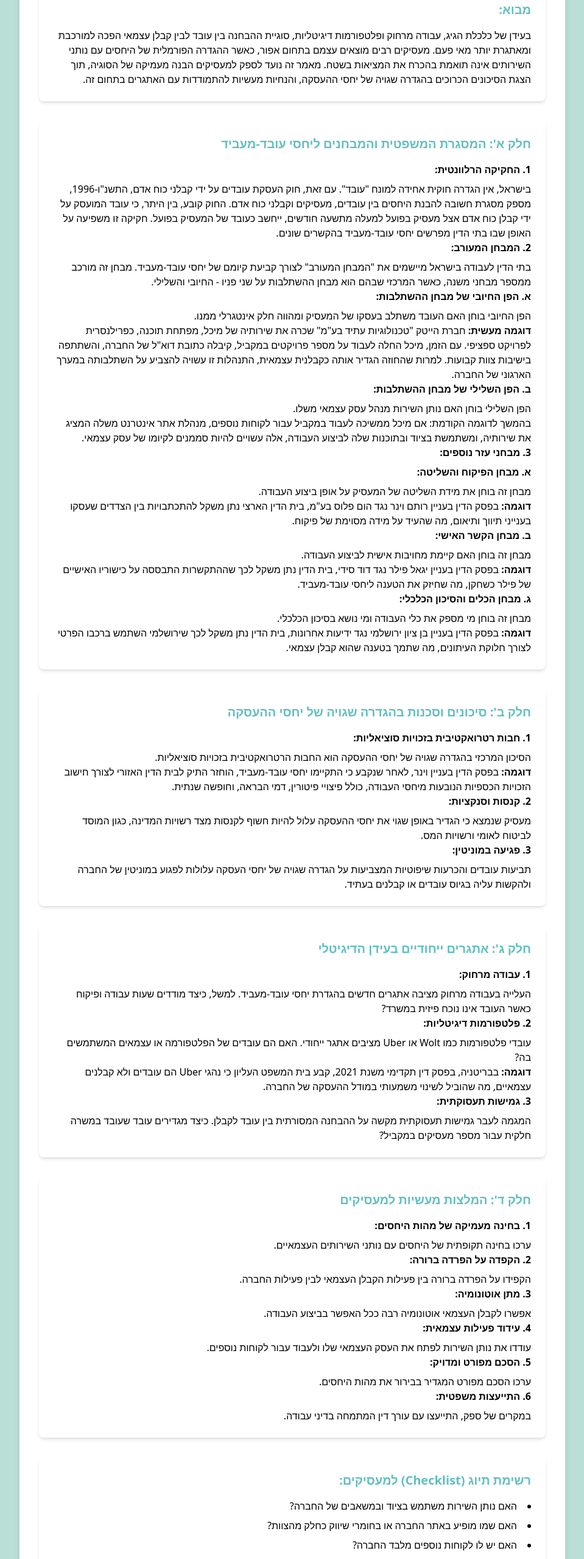
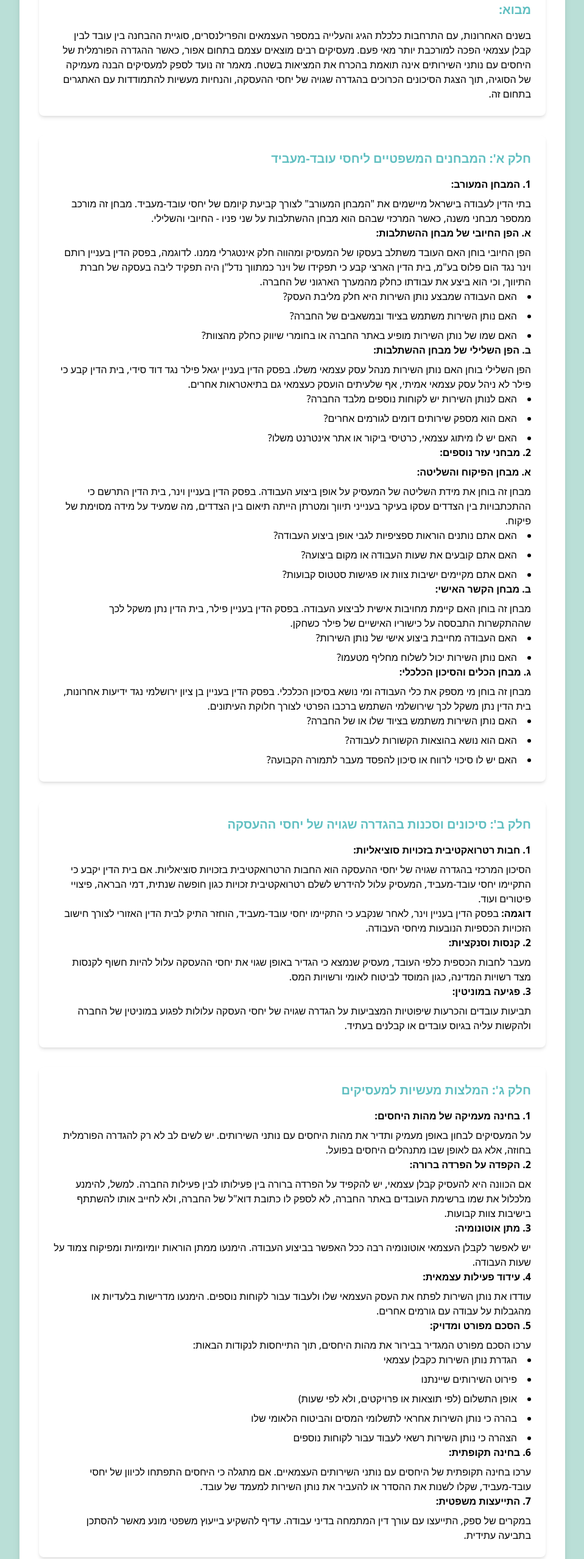
Before and after one commit to Zevik/Atsmai, a Next.js app: page /worker-employer-relations in a window 1280 px wide. Shown: the part 234-2791 px from the top of the page at 61% size, without its empty margins (160-1119 px from the left). Built offline with nearby package versions, Linux system fonts and the light colour scheme.

Commit message:
Replace worker-employer-relations content with new article

```diff
--- a/pages/worker-employer-relations/index.js
+++ b/pages/worker-employer-relations/index.js
@@ -1,114 +1,146 @@
-
 import React from 'react';
 
 const WorkerEmployerRelations = () => {
   return (
     <div className="min-h-screen bg-secondary/20 overflow-x-hidden p-4">
       <div className="w-full max-w-4xl mx-auto bg-white p-4 md:p-8 rounded-lg shadow-lg overflow-hidden">
-        <h1 className="text-3xl font-bold mb-8 text-primary text-center mt-8">יחסי עובד-מעביד בעידן הדיגיטלי - מדריך מקיף למעסיקים</h1>
+        <h1 className="text-3xl font-bold mb-8 text-primary text-center mt-8">מאמר: יחסי עובד-מעביד בעידן הפרילנסרים - מדריך למעסיקים</h1>
+
+        {/* מבוא */}
         <section className="mb-8">
           <h2 className="text-xl font-semibold mb-4 text-primary">מבוא:</h2>
-          <p>בעידן של כלכלת הגיג, עבודה מרחוק ופלטפורמות דיגיטליות, סוגיית ההבחנה בין עובד לבין קבלן עצמאי הפכה למורכבת ומאתגרת יותר מאי פעם. מעסיקים רבים מוצאים עצמם בתחום אפור, כאשר ההגדרה הפורמלית של היחסים עם נותני השירותים אינה תואמת בהכרח את המציאות בשטח. מאמר זה נועד לספק למעסיקים הבנה מעמיקה של הסוגיה, תוך הצגת הסיכונים הכרוכים בהגדרה שגויה של יחסי ההעסקה, והנחיות מעשיות להתמודדות עם האתגרים בתחום זה.</p>
+          <p>בשנים האחרונות, עם התרחבות כלכלת הגיג והעלייה במספר העצמאים והפרילנסרים, סוגיית ההבחנה בין עובד לבין קבלן עצמאי הפכה למורכבת יותר מאי פעם. מעסיקים רבים מוצאים עצמם בתחום אפור, כאשר ההגדרה הפורמלית של היחסים עם נותני השירותים אינה תואמת בהכרח את המציאות בשטח. מאמר זה נועד לספק למעסיקים הבנה מעמיקה של הסוגיה, תוך הצגת הסיכונים הכרוכים בהגדרה שגויה של יחסי ההעסקה, והנחיות מעשיות להתמודדות עם האתגרים בתחום זה.</p>
         </section>
+
+        {/* חלק א': המבחנים המשפטיים ליחסי עובד-מעביד */}
         <section className="mb-8">
-          <h2 className="text-xl font-semibold mb-4 text-primary">חלק א': המסגרת המשפטית והמבחנים ליחסי עובד-מעביד</h2>
-          <h3 className="font-semibold mb-2">1. החקיקה הרלוונטית:</h3>
-          <p>בישראל, אין הגדרה חוקית אחידה למונח "עובד". עם זאת, חוק העסקת עובדים על ידי קבלני כוח אדם, התשנ"ו-1996, מספק מסגרת חשובה להבנת היחסים בין עובדים, מעסיקים וקבלני כוח אדם. החוק קובע, בין היתר, כי עובד המועסק על ידי קבלן כוח אדם אצל מעסיק בפועל למעלה מתשעה חודשים, ייחשב כעובד של המעסיק בפועל. חקיקה זו משפיעה על האופן שבו בתי הדין מפרשים יחסי עובד-מעביד בהקשרים שונים.</p>
+          <h2 className="text-xl font-semibold mb-4 text-primary">חלק א': המבחנים המשפטיים ליחסי עובד-מעביד</h2>
 
-          <h3 className="font-semibold mb-2">2. המבחן המעורב:</h3>
+          {/* 1. המבחן המעורב */}
+          <h3 className="font-semibold mb-2">1. המבחן המעורב:</h3>
           <p>בתי הדין לעבודה בישראל מיישמים את "המבחן המעורב" לצורך קביעת קיומם של יחסי עובד-מעביד. מבחן זה מורכב ממספר מבחני משנה, כאשר המרכזי שבהם הוא מבחן ההשתלבות על שני פניו - החיובי והשלילי.</p>
 
+          {/* א. הפן החיובי של מבחן ההשתלבות */}
           <h4 className="font-semibold mb-2">א. הפן החיובי של מבחן ההשתלבות:</h4>
-          <p>הפן החיובי בוחן האם העובד משתלב בעסקו של המעסיק ומהווה חלק אינטגרלי ממנו.</p>
-          <p><strong>דוגמה מעשית:</strong> חברת הייטק "טכנולוגיות עתיד בע"מ" שכרה את שירותיה של מיכל, מפתחת תוכנה, כפרילנסרית לפרויקט ספציפי. עם הזמן, מיכל החלה לעבוד על מספר פרויקטים במקביל, קיבלה כתובת דוא"ל של החברה, והשתתפה בישיבות צוות קבועות. למרות שהחוזה הגדיר אותה כקבלנית עצמאית, התנהלות זו עשויה להצביע על השתלבותה במערך הארגוני של החברה.</p>
+          <p>הפן החיובי בוחן האם העובד משתלב בעסקו של המעסיק ומהווה חלק אינטגרלי ממנו. לדוגמה, בפסק הדין בעניין רותם וינר נגד הום פלוס בע"מ, בית הדין הארצי קבע כי תפקידו של וינר כמתווך נדל"ן היה תפקיד ליבה בעסקה של חברת התיווך, וכי הוא ביצע את עבודתו כחלק מהמערך הארגוני של החברה.</p>
 
+          {/* נקודות שמעסיקים צריכים לשים לב אליהן */}
+          <ul className="list-disc list-inside ml-4 space-y-2">
+            <li>האם העבודה שמבצע נותן השירות היא חלק מליבת העסק?</li>
+            <li>האם נותן השירות משתמש בציוד ובמשאבים של החברה?</li>
+            <li>האם שמו של נותן השירות מופיע באתר החברה או בחומרי שיווק כחלק מהצוות?</li>
+          </ul>
+
+          {/* ב. הפן השלילי של מבחן ההשתלבות */}
           <h4 className="font-semibold mb-2">ב. הפן השלילי של מבחן ההשתלבות:</h4>
-          <p>הפן השלילי בוחן האם נותן השירות מנהל עסק עצמאי משלו.</p>
-          <p>בהמשך לדוגמה הקודמת: אם מיכל ממשיכה לעבוד במקביל עבור לקוחות נוספים, מנהלת אתר אינטרנט משלה המציג את שירותיה, ומשתמשת בציוד ובתוכנות שלה לביצוע העבודה, אלה עשויים להיות סממנים לקיומו של עסק עצמאי.</p>
+          <p>הפן השלילי בוחן האם נותן השירות מנהל עסק עצמאי משלו. בפסק הדין בעניין יגאל פילר נגד דוד סידי, בית הדין קבע כי פילר לא ניהל עסק עצמאי אמיתי, אף שלעיתים הועסק כעצמאי גם בתיאטראות אחרים.</p>
 
-          <h3 className="font-semibold mb-2">3. מבחני עזר נוספים:</h3>
+          {/* נקודות שמעסיקים צריכים לשים לב אליהן */}
+          <ul className="list-disc list-inside ml-4 space-y-2">
+            <li>האם לנותן השירות יש לקוחות נוספים מלבד החברה?</li>
+            <li>האם הוא מספק שירותים דומים לגורמים אחרים?</li>
+            <li>האם יש לו מיתוג עצמאי, כרטיסי ביקור או אתר אינטרנט משלו?</li>
+          </ul>
 
+          {/* 2. מבחני עזר נוספים */}
+          <h3 className="font-semibold mb-2">2. מבחני עזר נוספים:</h3>
+
+          {/* א. מבחן הפיקוח והשליטה */}
           <h4 className="font-semibold mb-2">א. מבחן הפיקוח והשליטה:</h4>
-          <p>מבחן זה בוחן את מידת השליטה של המעסיק על אופן ביצוע העבודה.</p>
-          <p><strong>דוגמה:</strong> בפסק הדין בעניין רותם וינר נגד הום פלוס בע"מ, בית הדין הארצי נתן משקל להתכתבויות בין הצדדים שעסקו בענייני תיווך ותיאום, מה שהעיד על מידה מסוימת של פיקוח.</p>
+          <p>מבחן זה בוחן את מידת השליטה של המעסיק על אופן ביצוע העבודה. בפסק הדין בעניין וינר, בית הדין התרשם כי ההתכתבויות בין הצדדים עסקו בעיקר בענייני תיווך ומטרתן הייתה תיאום בין הצדדים, מה שמעיד על מידה מסוימת של פיקוח.</p>
 
+          {/* נקודות למעסיקים */}
+          <ul className="list-disc list-inside ml-4 space-y-2">
+            <li>האם אתם נותנים הוראות ספציפיות לגבי אופן ביצוע העבודה?</li>
+            <li>האם אתם קובעים את שעות העבודה או מקום ביצועה?</li>
+            <li>האם אתם מקיימים ישיבות צוות או פגישות סטטוס קבועות?</li>
+          </ul>
+
+          {/* ב. מבחן הקשר האישי */}
           <h4 className="font-semibold mb-2">ב. מבחן הקשר האישי:</h4>
-          <p>מבחן זה בוחן האם קיימת מחויבות אישית לביצוע העבודה.</p>
-          <p><strong>דוגמה:</strong> בפסק הדין בעניין יגאל פילר נגד דוד סידי, בית הדין נתן משקל לכך שההתקשרות התבססה על כישוריו האישיים של פילר כשחקן, מה שחיזק את הטענה ליחסי עובד-מעביד.</p>
+          <p>מבחן זה בוחן האם קיימת מחויבות אישית לביצוע העבודה. בפסק הדין בעניין פילר, בית הדין נתן משקל לכך שההתקשרות התבססה על כישוריו האישיים של פילר כשחקן.</p>
 
+          {/* נקודות למעסיקים */}
+          <ul className="list-disc list-inside ml-4 space-y-2">
+            <li>האם העבודה מחייבת ביצוע אישי של נותן השירות?</li>
+            <li>האם נותן השירות יכול לשלוח מחליף מטעמו?</li>
+          </ul>
+
+          {/* ג. מבחן הכלים והסיכון הכלכלי */}
           <h4 className="font-semibold mb-2">ג. מבחן הכלים והסיכון הכלכלי:</h4>
-          <p>מבחן זה בוחן מי מספק את כלי העבודה ומי נושא בסיכון הכלכלי.</p>
-          <p><strong>דוגמה:</strong> בפסק הדין בעניין בן ציון ירושלמי נגד ידיעות אחרונות, בית הדין נתן משקל לכך שירושלמי השתמש ברכבו הפרטי לצורך חלוקת העיתונים, מה שתמך בטענה שהוא קבלן עצמאי.</p>
+          <p>מבחן זה בוחן מי מספק את כלי העבודה ומי נושא בסיכון הכלכלי. בפסק הדין בעניין בן ציון ירושלמי נגד ידיעות אחרונות, בית הדין נתן משקל לכך שירושלמי השתמש ברכבו הפרטי לצורך חלוקת העיתונים.</p>
+
+          {/* נקודות למעסיקים */}
+          <ul className="list-disc list-inside ml-4 space-y-2">
+            <li>האם נותן השירות משתמש בציוד שלו או של החברה?</li>
+            <li>האם הוא נושא בהוצאות הקשורות לעבודה?</li>
+            <li>האם יש לו סיכוי לרווח או סיכון להפסד מעבר לתמורה הקבועה?</li>
+          </ul>
         </section>
+
+        {/* חלק ב': סיכונים וסכנות בהגדרה שגויה של יחסי ההעסקה */}
         <section className="mb-8">
           <h2 className="text-xl font-semibold mb-4 text-primary">חלק ב': סיכונים וסכנות בהגדרה שגויה של יחסי ההעסקה</h2>
+
+          {/* 1. חבות רטרואקטיבית בזכויות סוציאליות */}
           <h3 className="font-semibold mb-2">1. חבות רטרואקטיבית בזכויות סוציאליות:</h3>
-          <p>הסיכון המרכזי בהגדרה שגויה של יחסי ההעסקה הוא החבות הרטרואקטיבית בזכויות סוציאליות.</p>
-          <p><strong>דוגמה:</strong> בפסק הדין בעניין וינר, לאחר שנקבע כי התקיימו יחסי עובד-מעביד, הוחזר התיק לבית הדין האזורי לצורך חישוב הזכויות הכספיות הנובעות מיחסי העבודה, כולל פיצויי פיטורין, דמי הבראה, וחופשה שנתית.</p>
+          <p>הסיכון המרכזי בהגדרה שגויה של יחסי ההעסקה הוא החבות הרטרואקטיבית בזכויות סוציאליות. אם בית הדין יקבע כי התקיימו יחסי עובד-מעביד, המעסיק עלול להידרש לשלם רטרואקטיבית זכויות כגון חופשה שנתית, דמי הבראה, פיצויי פיטורים ועוד.</p>
+          <p><strong>דוגמה:</strong> בפסק הדין בעניין וינר, לאחר שנקבע כי התקיימו יחסי עובד-מעביד, הוחזר התיק לבית הדין האזורי לצורך חישוב הזכויות הכספיות הנובעות מיחסי העבודה.</p>
 
+          {/* 2. קנסות וסנקציות */}
           <h3 className="font-semibold mb-2">2. קנסות וסנקציות:</h3>
-          <p>מעסיק שנמצא כי הגדיר באופן שגוי את יחסי ההעסקה עלול להיות חשוף לקנסות מצד רשויות המדינה, כגון המוסד לביטוח לאומי ורשויות המס.</p>
+          <p>מעבר לחבות הכספית כלפי העובד, מעסיק שנמצא כי הגדיר באופן שגוי את יחסי ההעסקה עלול להיות חשוף לקנסות מצד רשויות המדינה, כגון המוסד לביטוח לאומי ורשויות המס.</p>
 
+          {/* 3. פגיעה במוניטין */}
           <h3 className="font-semibold mb-2">3. פגיעה במוניטין:</h3>
           <p>תביעות עובדים והכרעות שיפוטיות המצביעות על הגדרה שגויה של יחסי העסקה עלולות לפגוע במוניטין של החברה ולהקשות עליה בגיוס עובדים או קבלנים בעתיד.</p>
         </section>
+
+        {/* חלק ג': המלצות מעשיות למעסיקים */}
         <section className="mb-8">
-          <h2 className="text-xl font-semibold mb-4 text-primary">חלק ג': אתגרים ייחודיים בעידן הדיגיטלי</h2>
+          <h2 className="text-xl font-semibold mb-4 text-primary">חלק ג': המלצות מעשיות למעסיקים</h2>
 
-          <h3 className="font-semibold mb-2">1. עבודה מרחוק:</h3>
-          <p>העלייה בעבודה מרחוק מציבה אתגרים חדשים בהגדרת יחסי עובד-מעביד. למשל, כיצד מודדים שעות עבודה ופיקוח כאשר העובד אינו נוכח פיזית במשרד?</p>
+          {/* 1. בחינה מעמיקה של מהות היחסים */}
+          <h3 className="font-semibold mb-2">1. בחינה מעמיקה של מהות היחסים:</h3>
+          <p>על המעסיקים לבחון באופן מעמיק ותדיר את מהות היחסים עם נותני השירותים. יש לשים לב לא רק להגדרה הפורמלית בחוזה, אלא גם לאופן שבו מתנהלים היחסים בפועל.</p>
 
-          <h3 className="font-semibold mb-2">2. פלטפורמות דיגיטליות:</h3>
-          <p>עובדי פלטפורמות כמו Wolt או Uber מציבים אתגר ייחודי. האם הם עובדים של הפלטפורמה או עצמאים המשתמשים בה?</p>
-          <p><strong>דוגמה:</strong> בבריטניה, בפסק דין תקדימי משנת 2021, קבע בית המשפט העליון כי נהגי Uber הם עובדים ולא קבלנים עצמאיים, מה שהוביל לשינוי משמעותי במודל ההעסקה של החברה.</p>
+          {/* 2. הקפדה על הפרדה ברורה */}
+          <h3 className="font-semibold mb-2">2. הקפדה על הפרדה ברורה:</h3>
+          <p>אם הכוונה היא להעסיק קבלן עצמאי, יש להקפיד על הפרדה ברורה בין פעילותו לבין פעילות החברה. למשל, להימנע מלכלול את שמו ברשימת העובדים באתר החברה, לא לספק לו כתובת דוא"ל של החברה, ולא לחייב אותו להשתתף בישיבות צוות קבועות.</p>
 
-          <h3 className="font-semibold mb-2">3. גמישות תעסוקתית:</h3>
-          <p>המגמה לעבר גמישות תעסוקתית מקשה על ההבחנה המסורתית בין עובד לקבלן. כיצד מגדירים עובד שעובד במשרה חלקית עבור מספר מעסיקים במקביל?</p>
+          {/* 3. מתן אוטונומיה */}
+          <h3 className="font-semibold mb-2">3. מתן אוטונומיה:</h3>
+          <p>יש לאפשר לקבלן העצמאי אוטונומיה רבה ככל האפשר בביצוע העבודה. הימנעו ממתן הוראות יומיומיות ומפיקוח צמוד על שעות העבודה.</p>
+
+          {/* 4. עידוד פעילות עצמאית */}
+          <h3 className="font-semibold mb-2">4. עידוד פעילות עצמאית:</h3>
+          <p>עודדו את נותן השירות לפתח את העסק העצמאי שלו ולעבוד עבור לקוחות נוספים. הימנעו מדרישות בלעדיות או מהגבלות על עבודה עם גורמים אחרים.</p>
+
+          {/* 5. הסכם מפורט ומדויק */}
+          <h3 className="font-semibold mb-2">5. הסכם מפורט ומדויק:</h3>
+          <p>ערכו הסכם מפורט המגדיר בבירור את מהות היחסים, תוך התייחסות לנקודות הבאות:</p>
+          <ul className="list-disc list-inside ml-4 space-y-2">
+            <li>הגדרת נותן השירות כקבלן עצמאי</li>
+            <li>פירוט השירותים שיינתנו</li>
+            <li>אופן התשלום (לפי תוצאות או פרויקטים, ולא לפי שעות)</li>
+            <li>בהרה כי נותן השירות אחראי לתשלומי המסים והביטוח הלאומי שלו</li>
+            <li>הצהרה כי נותן השירות רשאי לעבוד עבור לקוחות נוספים</li>
+          </ul>
+
+          {/* 6. בחינה תקופתית */}
+          <h3 className="font-semibold mb-2">6. בחינה תקופתית:</h3>
+          <p>ערכו בחינה תקופתית של היחסים עם נותני השירותים העצמאיים. אם מתגלה כי היחסים התפתחו לכיוון של יחסי עובד-מעביד, שקלו לשנות את ההסדר או להעביר את נותן השירות למעמד של עובד.</p>
+
+          {/* 7. התייעצות משפטית */}
+          <h3 className="font-semibold mb-2">7. התייעצות משפטית:</h3>
+          <p>במקרים של ספק, התייעצו עם עורך דין המתמחה בדיני עבודה. עדיף להשקיע בייעוץ משפטי מונע מאשר להסתכן בתביעה עתידית.</p>
         </section>
+
+        {/* סיכום */}
         <section className="mb-8">
-          <h2 className="text-xl font-semibold mb-4 text-primary">חלק ד': המלצות מעשיות למעסיקים</h2>
-
-          <h3 className="font-semibold mb-2">1. בחינה מעמיקה של מהות היחסים:</h3>
-          <p>ערכו בחינה תקופתית של היחסים עם נותני השירותים העצמאיים.</p>
-
-          <h3 className="font-semibold mb-2">2. הקפדה על הפרדה ברורה:</h3>
-          <p>הקפידו על הפרדה ברורה בין פעילות הקבלן העצמאי לבין פעילות החברה.</p>
-
-          <h3 className="font-semibold mb-2">3. מתן אוטונומיה:</h3>
-          <p>אפשרו לקבלן העצמאי אוטונומיה רבה ככל האפשר בביצוע העבודה.</p>
-
-          <h3 className="font-semibold mb-2">4. עידוד פעילות עצמאית:</h3>
-          <p>עודדו את נותן השירות לפתח את העסק העצמאי שלו ולעבוד עבור לקוחות נוספים.</p>
-
-          <h3 className="font-semibold mb-2">5. הסכם מפורט ומדויק:</h3>
-          <p>ערכו הסכם מפורט המגדיר בבירור את מהות היחסים.</p>
-
-          <h3 className="font-semibold mb-2">6. התייעצות משפטית:</h3>
-          <p>במקרים של ספק, התייעצו עם עורך דין המתמחה בדיני עבודה.</p>
-        </section>
-        <section className="mb-8">
-          <h2 className="text-xl font-semibold mb-4 text-primary">רשימת תיוג (Checklist) למעסיקים:</h2>
-          <ul className="list-disc list-inside">
-            <li>האם נותן השירות משתמש בציוד ובמשאבים של החברה?</li>
-            <li>האם שמו מופיע באתר החברה או בחומרי שיווק כחלק מהצוות?</li>
-            <li>האם יש לו לקוחות נוספים מלבד החברה?</li>
-            <li>האם הוא מספק שירותים דומים לגורמים אחרים?</li>
-            <li>האם יש לו מיתוג עצמאי, כרטיסי ביקור או אתר אינטרנט משלו?</li>
-            <li>האם אתם נותנים הוראות ספציפיות לגבי אופן ביצוע העבודה?</li>
-            <li>האם אתם קובעים את שעות העבודה או מקום ביצועה?</li>
-            <li>האם אתם מקיימים ישיבות צוות או פגישות סטטוס קבועות?</li>
-            <li>האם העבודה מחייבת ביצוע אישי של נותן השירות?</li>
-            <li>האם נותן השירות יכול לשלוח מחליף מטעמו?</li>
-          </ul>
-        </section>
-        <section className="mb-8">
-          <h2 className="text-xl font-semibold mb-4 text-primary">טיפים להתנהלות בעת ביקורת:</h2>
-          <ul className="list-disc list-inside">
-            <li>שמרו על תיעוד מדויק של כל ההתקשרויות עם נותני שירותים.</li>
-            <li>הכינו מראש הסבר מפורט לאופן ההתקשרות עם כל נותן שירות.</li>
-            <li>שתפו פעולה עם הביקורת, אך היוועצו בעורך דין לפני מסירת מסמכים או מידע.</li>
-            <li>אם מתגלות בעיות, פעלו מיד לתיקונן ושקלו לערוך בדיקה פנימית מקיפה.</li>
-          </ul>
+          <h2 className="text-xl font-semibold mb-4 text-primary">סיכום:</h2>
+          <p>ההבחנה בין עובד לבין קבלן עצמאי היא סוגיה מורכבת ודינמית בעולם העבודה המודרני. מעסיקים חייבים להיות ערים למורכבות זו ולפעול בזהירות ובתשומת לב רבה בכל הנוגע להגדרת יחסי ההעסקה. הבנה מעמיקה של המבחנים המשפטיים, יחד עם יישום ההמלצות המעשיות שהוצגו במאמר זה, יכולה לסייע למעסיקים להפחית את הסיכונים ולנהל באופן מיטבי את יחסי העבודה עם נותני השירותים השונים.</p>
+          <p>חשוב לזכור כי כל מקרה הוא ייחודי, וכי הפסיקה בתחום זה מתפתחת ומשתנה באופן תדיר. על כן, מומלץ לעקוב אחר התפתחויות בפסיקה ולהתעדכן באופן שוטף בנושא זה. בסופו של דבר, גישה זהירה ומושכלת בניהול יחסי ההעסקה תסייע למעסיקים להימנע מסיכונים משפטיים ולשמור על יחסי עבודה תקינים והוגנים.</p>
         </section>
       </div>
     </div>
```
